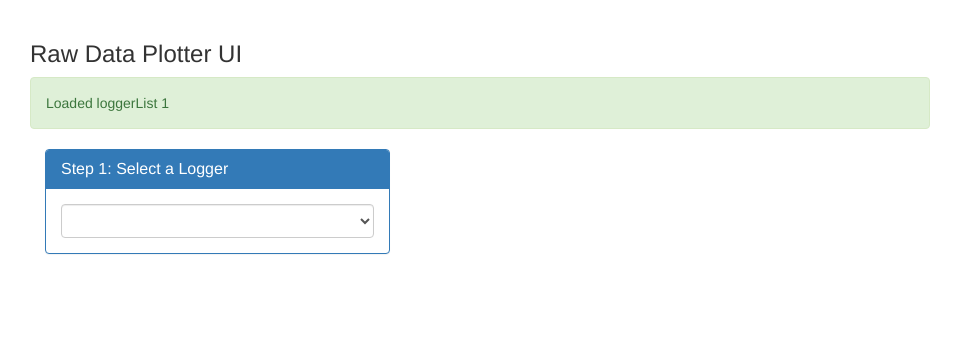
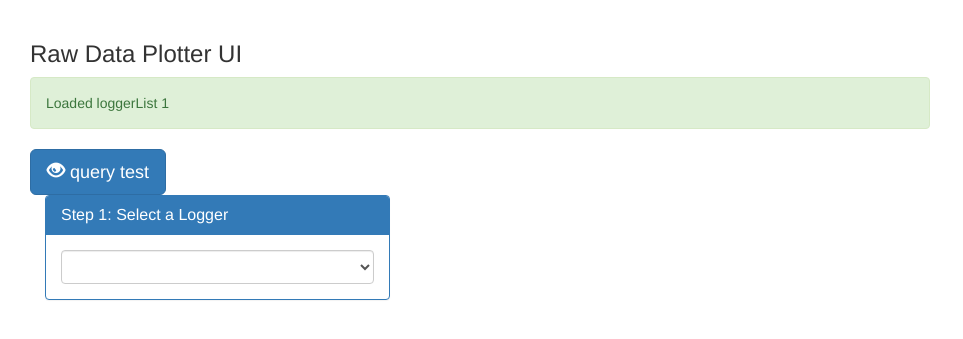
Before and after one commit to khanrezwan/wind_data_flask, a Flask app: page /data_plotter/ in a window 1280 px wide. Shown: the part 51-390 px from the top of the page, without its empty margins (0-963 px from the left). Run offline with Flask 2, Linux system fonts and the light colour scheme; tables that the repository leaves empty hold one stand-in row (values such as "Sample post"); some libraries are stand-ins or nearby versions.

Commit message:
still donkey work of UI

```diff
--- a/app/raw_data_plotter/views.py
+++ b/app/raw_data_plotter/views.py
@@ -53,7 +53,13 @@ def jsonify_date(obj):
         return serial
     raise TypeError("Type not serializable")
 
-
+def string_to_boolean(obj):
+    if obj == 'true':
+        return True
+    elif obj == 'false':
+        return False
+    else:
+        raise ValueError('Did not receive \'true\' or \'false\'')
 @raw_data_plotter.route('/ngQueries', methods=['Get'])
 def get_ng_params():
     """
@@ -68,14 +74,22 @@ def get_ng_params():
     start_date = request.args.get('start_date')
     end_date = request.args.get('end_date')
     by_month = (request.args.get('by_month'))
+    if by_month:
+        by_month = string_to_boolean(by_month)
     by_date = (request.args.get('by_date'))
+    if by_date:
+        by_date = string_to_boolean(by_date)
     # by_range = (request.args.get('by_range'))
     by_timestamp = (request.args.get('by_timestamp'))
+    if by_timestamp:
+        by_timestamp = string_to_boolean(by_timestamp)
     show_individual_date_or_month = (request.args.get('show_individual_date_or_month'))
+    if show_individual_date_or_month:
+        show_individual_date_or_month = string_to_boolean(show_individual_date_or_month)
     response = jsonify({'error': 'Did not route to any cases'})
     code = 404
     try:
-        start_date = datetime.datetime.strptime(start_date, Json_date_obj_pattern) # There must be atleast one Date
+        start_date = datetime.datetime.strptime(start_date, Json_date_obj_pattern) # There must be at least one Date
         if end_date:  # enddate may be None
             end_date = datetime.datetime.strptime(end_date, Json_date_obj_pattern)
     except ValueError:
@@ -232,7 +246,14 @@ def get_sensors_available_dates(sensor_id):
 
             })
 
-
+@raw_data_plotter.route('/test_strings', methods=['Get'])
+def testing_query():
+    print request.query_string
+    date = (request.args.get('date'))
+    if date:
+        date = string_to_boolean(date)
+    print date
+    return make_response(jsonify({'success': True}), 200)
 # @raw_data_plotter.route('/getPlotDataDate24Hr', methods=['Get'])
 # def get_Plot_Data_Date_24Hr():
 #
--- a/app/static/js/raw_data_plotter/angular_test.js
+++ b/app/static/js/raw_data_plotter/angular_test.js
@@ -42,7 +42,7 @@ app.controller('myCtrl',function($scope, $http, $window) {
     $scope.send_query = function() //Testing query string params for get and data for post
     {
         $http
-            .get('getPlotDataDate24Hr',{params:{sensor_id:$scope.sensor_select_value, date: $scope.sensor_select_value}})
+            .get('test_strings',{params:{sensor_id:$scope.sensor_select_value, date: null}})
             .success(function(data, status, headers, config) {
                 if (data.success) {
 
@@ -58,6 +58,7 @@ app.controller('myCtrl',function($scope, $http, $window) {
             });
 
     };
+
     $scope.init_logger = function(){
         $scope.msg = "inside send to loggerlist";
         $http
--- a/app/static/js/raw_data_plotter/raw_data_plotter.js
+++ b/app/static/js/raw_data_plotter/raw_data_plotter.js
@@ -39,6 +39,7 @@ app.controller('myCtrl', function ($scope, $http, $window) {
     $scope.show_step_5 = false;
     $scope.show_button = false;
     $scope.show_plot = false;
+    $scope.alerts = [];
     //for flask
     $scope.by_date = false;
     $scope.by_month = false;
@@ -49,11 +50,11 @@ app.controller('myCtrl', function ($scope, $http, $window) {
     $scope.sensor = {};
 
     //for ng-functions
-    $scope.min_date ={};
-    $scope.max_date ={};
+    $scope.min_date = {};
+    $scope.max_date = {};
     $scope.show_start_date_calendar = false;
     $scope.show_end_date_calendar = false;
-    $scope.date_picker_mode= "\"\'month\'\"";
+    $scope.date_picker_mode = "\"\'month\'\"";
     $scope.date_picker_min_mode = "\"month\"";
     $scope.sensor_id_from_step_2 = null;
     $scope.logger_list = [];
@@ -86,15 +87,34 @@ app.controller('myCtrl', function ($scope, $http, $window) {
 
 
     $scope.msg = "Debugging";
+    //$scope.send_query = function () //Testing query string params for get and data for post
+    //{
+    //    $http
+    //        .get('getPlotDataDate24Hr', {
+    //            params: {
+    //                sensor_id: $scope.sensor_select_value,
+    //                date: $scope.sensor_select_value
+    //            }
+    //        })
+    //        .success(function (data, status, headers, config) {
+    //            if (data.success) {
+    //
+    //                $scope.data_list = data.dataList;
+    //                //$scope.get_sensor_list( $scope.logger_list[0].logger.id)
+    //                $scope.msg = 'Loaded dataList' + " " + $scope.data_list.length;
+    //            } else {
+    //                $window.alert('Retrieval failed 22');
+    //            }
+    //        })
+    //        .error(function (data, status, headers, config) {
+    //            $window.alert('Retrieval failed');
+    //        });
+    //
+    //};
     $scope.send_query = function () //Testing query string params for get and data for post
     {
         $http
-            .get('getPlotDataDate24Hr', {
-                params: {
-                    sensor_id: $scope.sensor_select_value,
-                    date: $scope.sensor_select_value
-                }
-            })
+            .get('test_strings', {params: {sensor_id: $scope.sensor_select_value, date: null}})
             .success(function (data, status, headers, config) {
                 if (data.success) {
 
@@ -207,7 +227,7 @@ app.controller('myCtrl', function ($scope, $http, $window) {
             });
 
     };
-    $scope.option_month_or_date = function(option){
+    $scope.option_month_or_date = function (option) {
         //step 3a
         $scope.show_step_4 = false;
         $scope.show_step_5 = false;
@@ -215,71 +235,63 @@ app.controller('myCtrl', function ($scope, $http, $window) {
         $scope.show_plot = false;
         $scope.enable_start_date = false;
         $scope.enable_end_date = false;
-        if (option.valueOf() == 'by_date')
-        {
+        if (option.valueOf() == 'by_date') {
             $scope.by_date = true;
             $scope.by_month = false;
             //$scope.dateOptions = $scope.dateOptions_day;
             // $scope.show_step_4 = true;
         }
-        else if (option.valueOf() == 'by_month')
-        {
+        else if (option.valueOf() == 'by_month') {
             $scope.by_date = false;
             $scope.by_month = true;
             //$scope.dateOptions = $scope.dateOptions_month;
             //$scope.show_step_4 = true;
         }
-        else
-        {
+        else {
             $scope.by_date = false;
             $scope.by_month = false;
         }
     };
 
-    $scope.option_single_or_range = function(option)
-    {
+    $scope.option_single_or_range = function (option) {
         $scope.show_step_4 = false;
         $scope.show_step_5 = false;
         $scope.show_button = false;
         $scope.show_plot = false;
         $scope.show_start_date_calendar = false;
-        $scope.show_end_date_calendar =false;
+        $scope.show_end_date_calendar = false;
         //  $scope.enable_start_date = false;
         //$scope.enable_end_date = false;
         //after step 3b
-         if (option.valueOf() == 'single')
-        {
+        if (option.valueOf() == 'single') {
             //set up calendar
             $scope.msg = 'got single';
             $scope.show_start_date_calendar = true;
-            $scope.show_end_date_calendar =false;
+            $scope.show_end_date_calendar = false;
             $scope.end_date = null;
             $scope.start_date = null;
             $scope.show_step_4 = true;
         }
-        else if (option.valueOf() == 'range')
-        {
+        else if (option.valueOf() == 'range') {
             //set up calendar
             $scope.msg = 'got range';
             $scope.show_start_date_calendar = true;
-            $scope.show_end_date_calendar =true;
+            $scope.show_end_date_calendar = true;
             $scope.end_date = null;
             $scope.start_date = null;
             $scope.show_step_4 = true;
         }
-        else
-        {
+        else {
             $scope.msg = 'got' + option;
             $scope.show_start_date_calendar = false;
-            $scope.show_end_date_calendar =false;
+            $scope.show_end_date_calendar = false;
             $scope.end_date = null;
             $scope.start_date = null;
             $scope.show_step_4 = false;
         }
     };
 
-    $scope.get_maximum_minimum_dates_of_available_data = function(sensor_id)
-    {
+    $scope.get_maximum_minimum_dates_of_available_data = function (sensor_id) {
         $http
             .get('getAvailableDates/' + sensor_id)
             .success(function (data, status, headers, config) {
@@ -289,8 +301,8 @@ app.controller('myCtrl', function ($scope, $http, $window) {
                     $scope.max_date = new Date(data.max_date);
                     //$scope.get_sensor_list( $scope.logger_list[0].logger.id)
                     $scope.msg = 'got min date' + " " + $scope.min_date + " and max Date " + $scope.max_date;
-                     $scope.minDate =  $scope.min_date;
-                    $scope.maxDate =$scope.max_date;
+                    $scope.minDate = $scope.min_date;
+                    $scope.maxDate = $scope.max_date;
 
                     $scope.show_step_3 = true;
                 } else {
@@ -304,11 +316,11 @@ app.controller('myCtrl', function ($scope, $http, $window) {
     /////////////////////angular ui date picker example//////////////////////////
     //$scope.start_date = new Date($scope.start_date_ui);
 
-    $scope.update_end_date=function(end_date_ui){
+    $scope.update_end_date = function (end_date_ui) {
         var temp_date = new Date(end_date_ui);
 
         //tried suggested action but did not work https://github.com/angular-ui/bootstrap/issues/2628
-        temp_date.setMinutes( 1440 ); //this is a hard code...date picker always lags one day
+        temp_date.setMinutes(1440); //this is a hard code...date picker always lags one day
 
         $scope.end_date = temp_date;
         $scope.show_step_5 = false;
@@ -316,11 +328,11 @@ app.controller('myCtrl', function ($scope, $http, $window) {
         $scope.show_plot = false;
         // Todo make all step 5 radio value false
     };
-    $scope.update_start_date=function(start_date_ui){
+    $scope.update_start_date = function (start_date_ui) {
         var temp_date = new Date(start_date_ui);
 
         //tried suggested action but did not work https://github.com/angular-ui/bootstrap/issues/2628
-        temp_date.setMinutes( 1440 ); //this is a hard code...date picker always lags one day
+        temp_date.setMinutes(1440); //this is a hard code...date picker always lags one day
 
         $scope.start_date = temp_date;
         $scope.show_step_5 = false;
@@ -328,9 +340,10 @@ app.controller('myCtrl', function ($scope, $http, $window) {
         $scope.show_plot = false;
         // Todo make all step 5 radio value false
     };
-
-    $scope.validate_date =function()
-    {
+    $scope.closeAlert = function (index) {
+        $scope.alerts.splice(index, 1);
+    };
+    $scope.validate_date = function () {
         //validate date
 
         $scope.show_step_5 = false;
@@ -338,10 +351,25 @@ app.controller('myCtrl', function ($scope, $http, $window) {
         $scope.show_plot = false;
 
         //Todo after some validation
+        if ($scope.show_end_date_calendar && $scope.start_date && $scope.end_date) {
+            if ($scope.end_date >= $scope.start_date) {
                 $scope.show_step_5 = true;
+            }
+            else {
 
-        $scope.show_button = true;
-        $scope.show_plot = true;
+                $scope.alerts.push({type: 'danger', msg: 'From date must be earlier than To date.'});
+            }
+        }
+        else if ($scope.start_date && !$scope.show_end_date_calendar) {
+            $scope.end_date = null;
+            $scope.show_step_5 = true;
+        }
+        else {
+
+            $scope.alerts.push({type: 'danger', msg: 'please set dates'});
+        }
+        //$scope.show_button = true;
+        //$scope.show_plot = true;
 
     };
     //$scope.today = function () {
@@ -361,7 +389,6 @@ app.controller('myCtrl', function ($scope, $http, $window) {
     //};
 
 
-
     $scope.open_start = function ($event) {
         $event.preventDefault();
         $event.stopPropagation();
@@ -377,7 +404,6 @@ app.controller('myCtrl', function ($scope, $http, $window) {
     };
 
 
-
     //$scope.formats = ['dd-MMMM-yyyy','MMMM.yyyy', 'yyyy/MM/dd', 'dd.MM.yyyy', 'shortDate'];
     // $scope.format = $scope.formats[0];
 
--- a/app/templates/raw_data_plotter/raw_data_plotter_ui.html
+++ b/app/templates/raw_data_plotter/raw_data_plotter_ui.html
@@ -1,4 +1,4 @@
-<!-- Todo Make all radio selection like step 5 line 278 to 285-->
+
 <h3>Raw Data Plotter UI</h3>
 <!-- Angular JS App begin-->
 <div ng-app="myApp" ng-controller="myCtrl"><!-- Angular JS DIV Start -->
@@ -6,7 +6,8 @@
     <div class="alert alert-dismissable alert-success" id="Alert_Flash_dynamic">
         {{ '{{' }} msg {{ '}}' }}
     </div>
-
+     <a class="btn btn-lg btn-primary" ng-click="send_query()"><i class="glyphicon glyphicon-eye-open"></i> query test</a>
+<br>
     <div class="row-fluid">
         <div class="col-md-5">
             <!-- Step 1 start -->
@@ -62,14 +63,21 @@
                     <h3 class="panel-title">Step 3: Select View Type</h3>
                 </div>
                 <div class="panel-body">
-                    <div class="row">
+
                         <!-- step 3-a start -->
-                        <div class="col-md-4 text-left" id="date_or_month">
+                        <div class="row">
+                        <div class="col-md-12 text-center" id="date_or_month">
 
                             <div class="panel-heading">
                                 <h3 class="panel-title">Step 3a:</h3>
                             </div>
-                            <form class="form-group">
+                            <div class="btn-group">
+                                <label class="btn btn-success" ng-model="value"
+                                       btn-radio="'by_date'"  ng-change="option_month_or_date(value)">By Date</label>
+                                <label class="btn btn-success" ng-model="value"
+                                       btn-radio="'by_month'"  ng-change="option_month_or_date(value)">By Month</label>
+                            </div>
+                           <!-- <form class="form-group">
                                 <div class="radio">
                                     <label>
                                         <input type="radio" ng-model="value" name="optradio" value="by_date"
@@ -84,17 +92,23 @@
                                     <label>
                                         <input type="radio" name="optradio" disabled="">By Year</label>
                                 </div>
-                            </form>
-                        </div>
+                            </form> -->
+                        </div></div>
                         <!-- step 3-a end -->
-
-                        <div class="col-md-8 text-left" id="time">
+                        <div class="row">
+                        <div class="col-md-12 text-center" id="time">
                             <!-- step 3-b for date start -->
                             <div ng-show="by_date">
                                 <div class="panel-heading">
                                     <h3 class="panel-title">Step 3b:</h3>
                                 </div>
-                                <form class="form-group">
+                                <div class="btn-group">
+                                <label class="btn btn-success" ng-model="value"
+                                       btn-radio="'single'"  ng-change="option_single_or_range(value)">Single Date</label>
+                                <label class="btn btn-success" ng-model="value"
+                                       btn-radio="'range'"  ng-change="option_single_or_range(value)">For a range of dates</label>
+                            </div>
+                                <!--<form class="form-group">
                                     <div class="radio">
                                         <label>
                                             <input type="radio" name="optradio" ng-model="enable_start_date"
@@ -107,27 +121,33 @@
                                                    ng-click="option_single_or_range(enable_end_date)">For a range of
                                             dates</label>
                                     </div>
-                                </form>
+                                </form> -->
                             </div>
                             <!-- step 3-b for date end -->
                             <div ng-show="by_month">   <!-- step 3-b for month start -->
                                 <div class="panel-heading">
                                     <h3 class="panel-title">Step 3b:</h3>
                                 </div>
-                                <form class="form-group">
-                                    <div class="radio">
-                                        <label>
-                                            <input type="radio" name="optradio" ng-model="enable_start_date"
-                                                   value="single" ng-click="option_single_or_range(enable_start_date)">Single
-                                            Month</label>
-                                    </div>
-                                    <div class="radio">
-                                        <label>
-                                            <input type="radio" name="optradio" ng-model="enable_end_date" value="range"
-                                                   ng-click="option_single_or_range(enable_end_date)">For a range of
-                                            months</label>
-                                    </div>
-                                </form>
+                                <div class="btn-group">
+                                <label class="btn btn-success" ng-model="value"
+                                       btn-radio="'single'"  ng-change="option_single_or_range(value)">Single Month</label>
+                                <label class="btn btn-success" ng-model="value"
+                                       btn-radio="'range'"  ng-change="option_single_or_range(value)">For a range of Months</label>
+                            </div>
+{#                                <form class="form-group">#}
+{#                                    <div class="radio">#}
+{#                                        <label>#}
+{#                                            <input type="radio" name="optradio" ng-model="enable_start_date"#}
+{#                                                   value="single" ng-click="option_single_or_range(enable_start_date)">Single#}
+{#                                            Month</label>#}
+{#                                    </div>#}
+{#                                    <div class="radio">#}
+{#                                        <label>#}
+{#                                            <input type="radio" name="optradio" ng-model="enable_end_date" value="range"#}
+{#                                                   ng-click="option_single_or_range(enable_end_date)">For a range of#}
+{#                                            months</label>#}
+{#                                    </div>#}
+{#                                </form>#}
                             </div>
                             <!-- step 3-b for month end -->
                         </div>
@@ -136,7 +156,7 @@
             </div>
             <!-- Step 3 end -->
             <!-- Step 4 start -->
-            <div class="panel panel-warning" id="date_picker" ng-show="show_step_4">
+            <div class=" panel panel-warning" id="date_picker" ng-show="show_step_4">
                 <div ng-show="by_date"> <!-- show calendar with date picker -->
                     <div class="panel-heading">
                         <h3 class="panel-title">Step 4: Select Date(s)</h3>
@@ -260,6 +280,7 @@
                             </div>
                             <div class="row">
                                 <div class="col-md-12 text-center">
+                                    <alert ng-repeat="alert in alerts"  type="{{  '{{'}}alert.type{{'}}'}}" close="closeAlert($index)">{{  '{{'}}alert.msg{{'}}'}}</alert>
                                     <a class="btn btn-lg btn-primary " ng-click="validate_date()"> Next </a></div>
                             </div>
                         </div>
@@ -276,14 +297,14 @@
                     <div class="row">
                         <div class="col-md-12 text-center">
                             <div class="btn-group">
-                                <label class="btn btn-success" ng-model="radioModel"
-                                       btn-radio="'Single value'">Left</label>
-                                <label class="btn btn-success" ng-model="radioModel"
-                                       btn-radio="'Middle'">Individual</label>
-                                <label class="btn btn-success" ng-model="radioModel"
-                                       btn-radio="'Right'">Timestamp</label>
+                                <label class="btn btn-success" ng-model="value_step_5"
+                                       btn-radio="'singlevalue'">Single value</label>
+                                <label class="btn btn-success" ng-model="value_step_5"
+                                       btn-radio="'individual'">Individual</label>
+                                <label class="btn btn-success" ng-model="value_step_5"
+                                       btn-radio="'timestamp'">Time Stamp</label>
                             </div>
-                            <br>{{ '{{' }}radioModel{{ '}}' }}
+                            <br>{{ '{{' }}value_step_5{{ '}}' }}
                             <!-- <div class="radio">
                                  <label>
                                      <input type="radio" name="optradio">Single value</label>
@@ -302,7 +323,8 @@
             </div>
             <!-- Step 5 end -->
             <div class="text-center" ng-show="show_button">
-                <a class="btn btn-lg btn-primary"><i class="glyphicon glyphicon-eye-open"></i> View Plot</a></div>
+                <a class="btn btn-lg btn-primary" ng-click="send_query()"><i class="glyphicon glyphicon-eye-open"></i> View Plot</a>
+            </div>
 
         </div>
 
```
Also changed, not shown: app/raw_data_plotter/Rawdata_plotter_helper.py (+12 -1 lines). Lines whose indentation alone changed are shown as unchanged.
